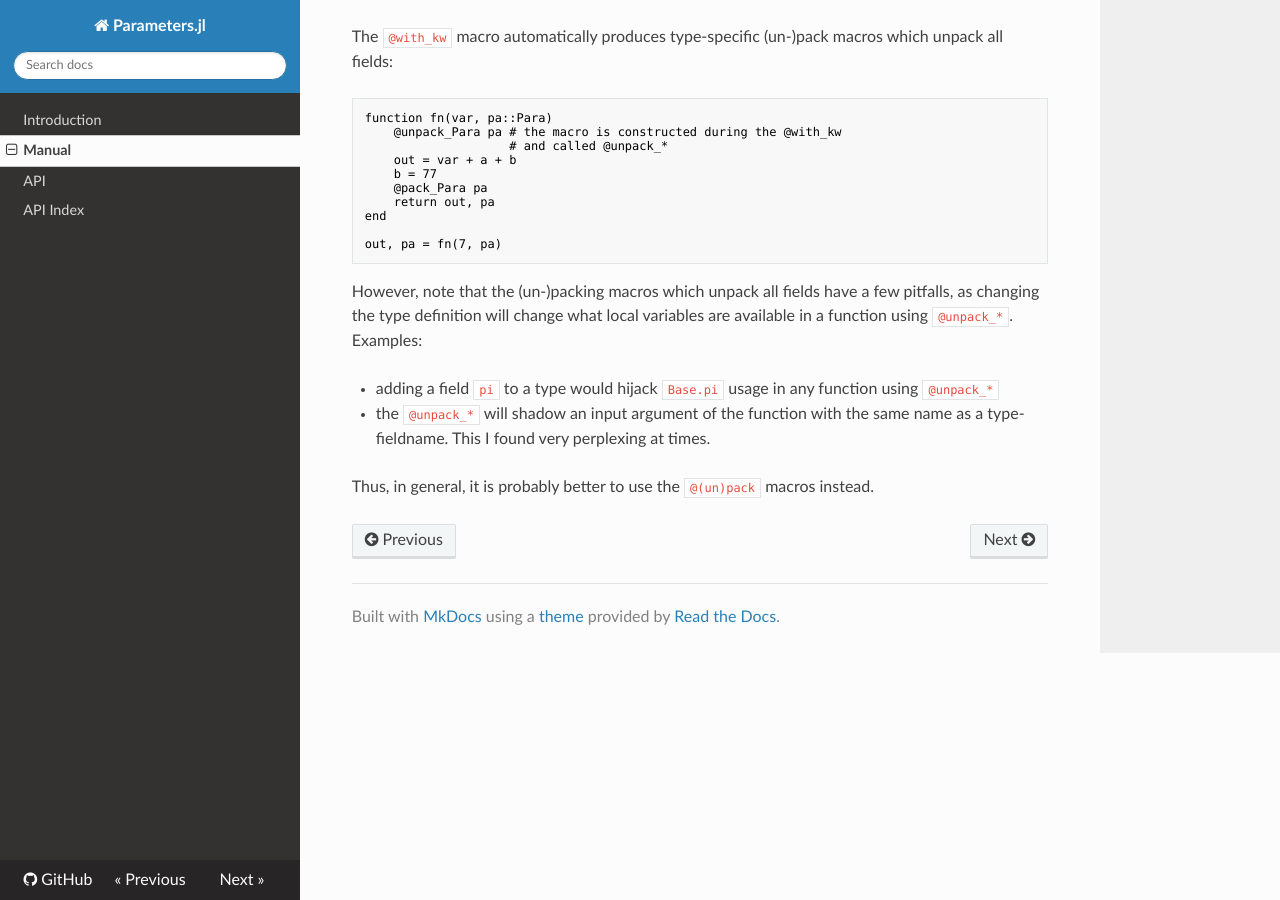
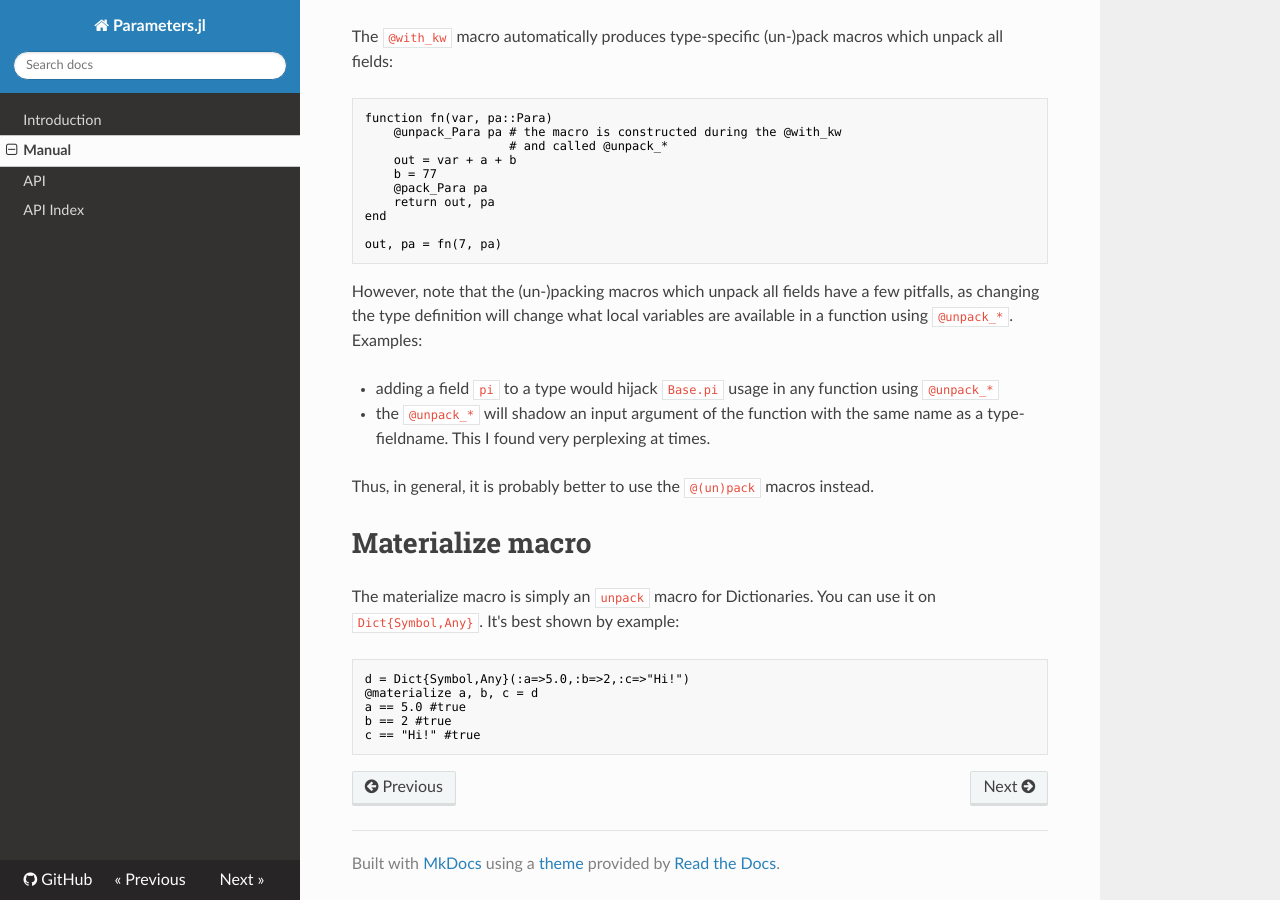
Before and after one commit to mauro3/Parameters.jl, an MkDocs documentation site: the page built from docs/manual.md, in a window 1280 px wide and 900 px high, scrolled down 2599 px. Built offline with MkDocs 1.6.1, drawn with Linux system fonts in a browser that asks for light colours; nearby versions of some CDN libraries; old or Windows-style settings are respelled for this version of MkDocs.

Commit message:
Update manual.md

````diff
--- a/docs/manual.md
+++ b/docs/manual.md
@@ -154,3 +154,15 @@ local variables are available in a function using `@unpack_*`.  Examples:
   times.
 
 Thus, in general, it is probably better to use the `@(un)pack` macros instead.
+
+# Materialize macro
+
+The materialize macro is simply an `unpack` macro for Dictionaries. You can use it on `Dict{Symbol,Any}`. It's best shown by example:
+
+```julia
+d = Dict{Symbol,Any}(:a=>5.0,:b=>2,:c=>"Hi!")
+@materialize a, b, c = d
+a == 5.0 #true
+b == 2 #true
+c == "Hi!" #true
+```
````
